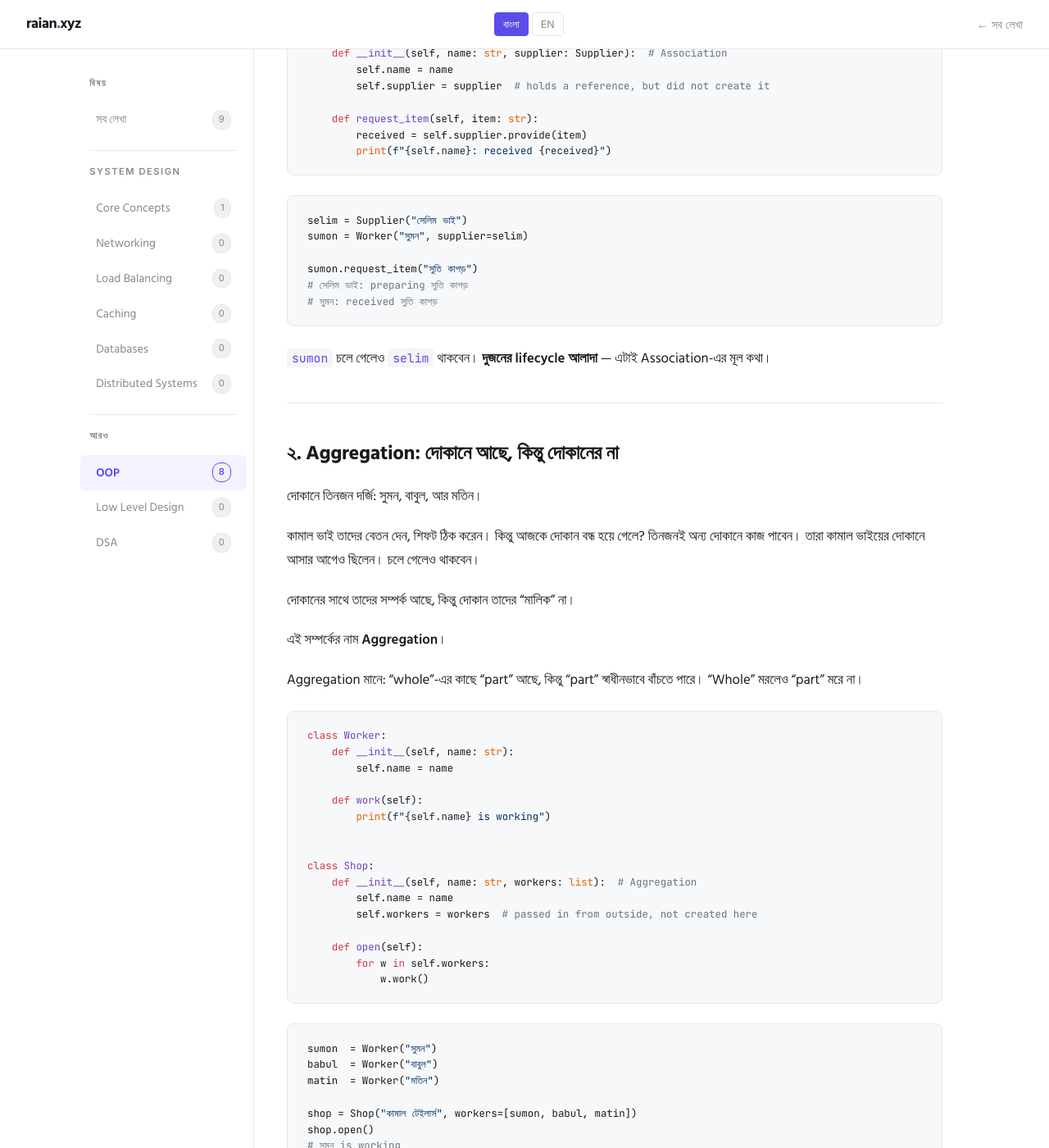
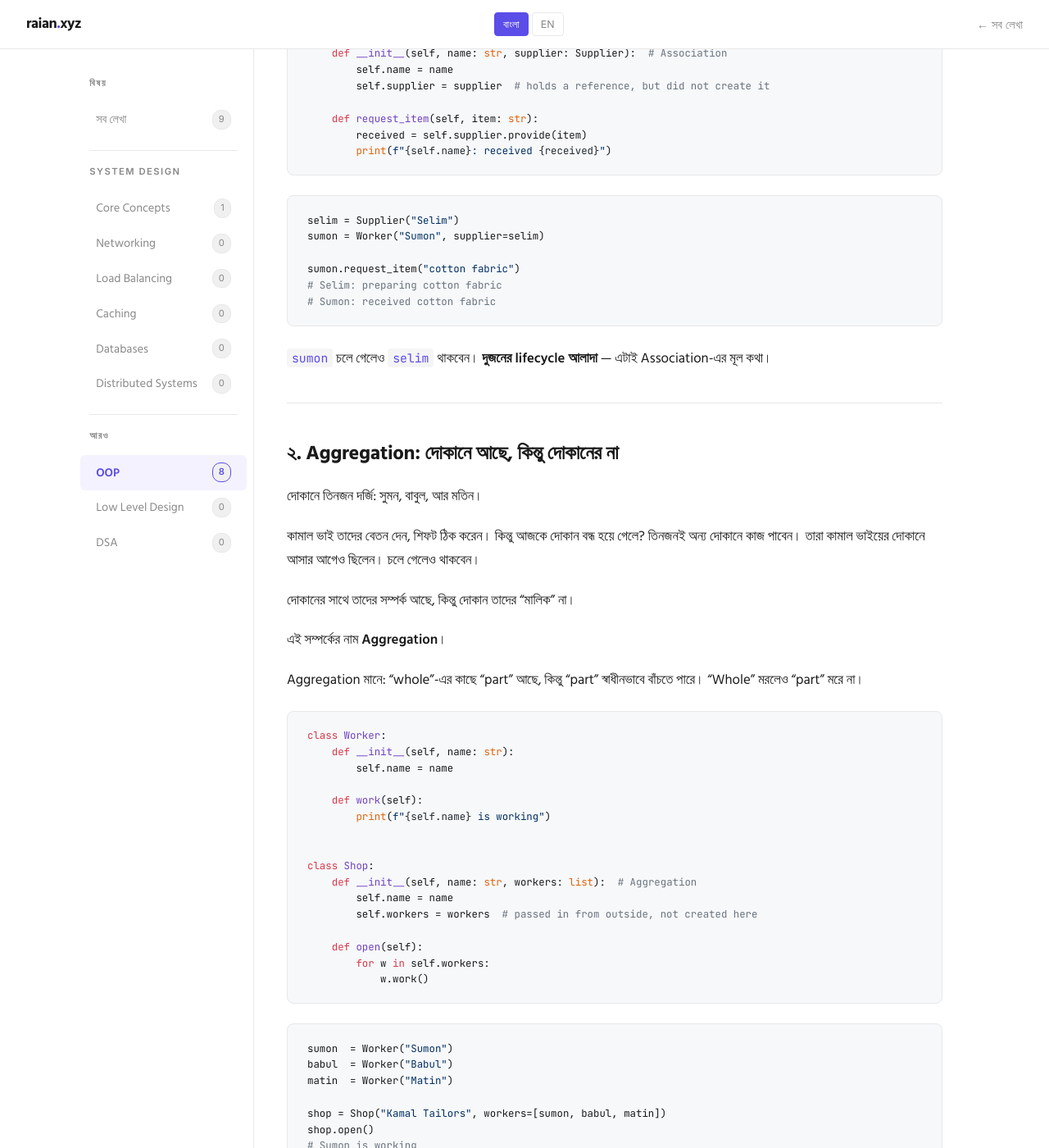
Before and after one commit to raianul/raianul.github.io, a Jekyll site: the page built from oop/relationships.md, in a window 1280 px wide and 1400 px high, scrolled down 1210 px. Shown: the whole window at 82% size. Built offline with Jekyll 4.4.1, drawn with Linux system fonts in a browser that asks for light colours; some of the changed text lies outside the part shown.

Commit message:
Fix Bengali in fenced code blocks and Mermaid classDiagram syntax error
Co-Authored-By: Claude Sonnet 4.6 <noreply@anthropic.com>

````diff
--- a/_includes/diagrams/relationships/diagram-2.html
+++ b/_includes/diagrams/relationships/diagram-2.html
@@ -1,5 +1,5 @@
 <div class="mermaid">
-%%{init: {'theme': 'base', 'themeVariables': {'primaryColor': '#F5F5F5', 'primaryTextColor': '#000', 'primaryBorderColor': '#333', 'lineColor': '#333', 'background': '#fff'}}}%%
+%%{init: {'theme': 'base'}}%%
 classDiagram
     class Supplier {
         +name: str
--- a/oop/relationships.md
+++ b/oop/relationships.md
@@ -40,12 +40,12 @@ Object-oriented programming-এও ঠিক এইভাবে object-রা
 {% include code-blocks/relationships/code-1.html %}
 
 ```python
-selim = Supplier("সেলিম ভাই")
-sumon = Worker("সুমন", supplier=selim)
+selim = Supplier("Selim")
+sumon = Worker("Sumon", supplier=selim)
 
-sumon.request_item("সুতি কাপড়")
-# সেলিম ভাই: preparing সুতি কাপড়
-# সুমন: received সুতি কাপড়
+sumon.request_item("cotton fabric")
+# Selim: preparing cotton fabric
+# Sumon: received cotton fabric
 ```
 
 `sumon` চলে গেলেও `selim` থাকবেন। **দুজনের lifecycle আলাদা** — এটাই Association-এর মূল কথা।
@@ -67,15 +67,15 @@ Aggregation মানে: "whole"-এর কাছে "part" আছে, কি
 {% include code-blocks/relationships/code-2.html %}
 
 ```python
-sumon  = Worker("সুমন")
-babul  = Worker("বাবুল")
-matin  = Worker("মতিন")
+sumon  = Worker("Sumon")
+babul  = Worker("Babul")
+matin  = Worker("Matin")
 
-shop = Shop("কামাল টেইলার্স", workers=[sumon, babul, matin])
+shop = Shop("Kamal Tailors", workers=[sumon, babul, matin])
 shop.open()
-# সুমন is working
-# বাবুল is working
-# মতিন is working
+# Sumon is working
+# Babul is working
+# Matin is working
 ```
 
 `workers` list বাইরে থেকে pass করা হয়েছে — `Shop` তাদের তৈরি করেনি। `shop` object চলে গেলেও `sumon`, `babul`, `matin` memory-তে থাকবে।
@@ -97,7 +97,7 @@ shop.open()
 {% include code-blocks/relationships/code-3.html %}
 
 ```python
-shop = Shop("কামাল টেইলার্স")
+shop = Shop("Kamal Tailors")
 shop.accept_job("ORDER-0042")
 # Station #1: working on ORDER-0042
 ```
@@ -126,11 +126,11 @@ shop.accept_job("ORDER-0042")
 
 ```python
 spec  = Specification()
-sumon = Worker("সুমন")
+sumon = Worker("Sumon")
 
 sumon.process_order("ORDER-0042", spec)
 # Looking up spec for ORDER-0042...
-# সুমন: processing order ORDER-0042
+# Sumon: processing order ORDER-0042
 #   measurement_a: 40
 #   measurement_b: 34
 #   measurement_c: 16
@@ -159,10 +159,10 @@ UML diagram-এ এটা dashed arrow দিয়ে আঁকা হয়।
 ```python
 shop = Workshop()
 shop.safe_environment()
-shop.fair_wages("সুমন")
+shop.fair_wages("Sumon")
 shop.quality_output("ORDER-0042")
 # Fire exits clear, safety equipment in place
-# সুমন: paid on time
+# Sumon: paid on time
 # Order ORDER-0042: completed to standard
 ```
 
````
